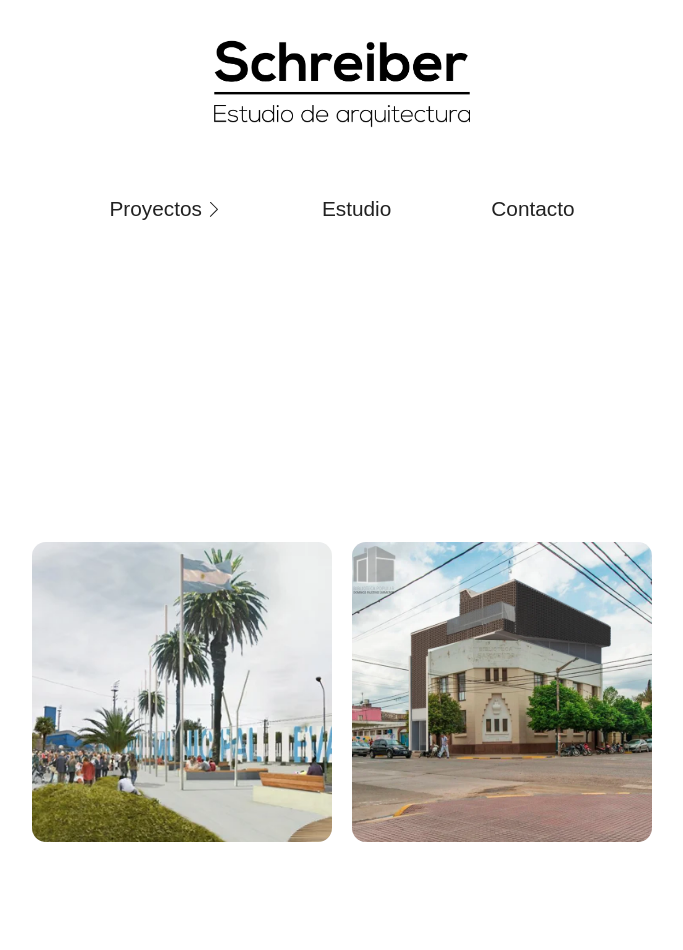
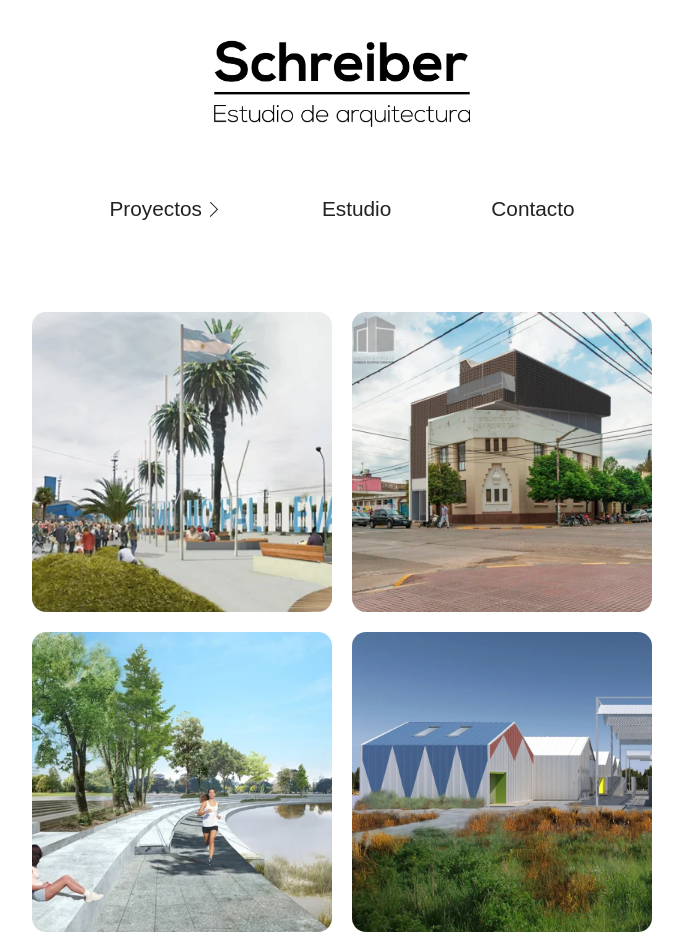
Before and after one commit to MizzioCoding/Arquitecto2, a React (Vite) app: page / in a window 1280 px wide. Shown: the top 950 px of the page, without its empty margins (298-981 px from the left). Built offline with nearby package versions, Linux system fonts and the light colour scheme; a web font is replaced by a local one.

Commit message:
concursos con carrousell

```diff
--- a/components/Concursos.jsx
+++ b/components/Concursos.jsx
@@ -76,7 +76,7 @@ const Concursos = () => {
       {/* Mostrar las imágenes por carpeta */}
       {Object.keys(imagenesPorCarpeta).map((carpeta, index) => (
         <div key={index}>
-          <h2>{carpeta}</h2>
+          {carpeta !== 'undefined' && <h2>{normalizeName(carpeta)}</h2>}
           {imagenesPorCarpeta[carpeta] && imagenesPorCarpeta[carpeta].length > 0 && (
             <Carrousel images={imagenesPorCarpeta[carpeta]} />
           )}
--- a/components/Gallery.jsx
+++ b/components/Gallery.jsx
@@ -7,6 +7,17 @@ import { useInView } from "react-intersection-observer";
 // Importar las imágenes directamente
 import img1 from '../src/assets/Concursos/Concurso_Urbano_Imagina_Bolivar/1.webp';
 import img2 from '../src/assets/Concursos/Concurso_Biblioteca_Sarmiento/1.webp';
+import portadaCosta from "../src/assets/Concursos/Concurso_Costa_Urbana/1.webp";
+import portadaHawa from "../src/assets/Concursos/Concurso_Hawa/1.webp";
+import portadaSumInta from "../src/assets/Concursos/Concurso_Sum_Inta/1.webp";
+import portadaSantaFe from "../src/assets/Viviendas/Santa_Fe/1.webp";
+import portadaAlberti from "../src/assets/Viviendas/Alberti/1.webp";
+import portadaSanSebastian from "../src/assets//Viviendas/San_Sebastian_A1/1.webp";
+import portadaSmata from "../src/assets/Viviendas/Smata/1.webp";
+import portadaEstudioINA from "../src/assets/Comercial/Estudio_INA/1.webp";
+import portadaDino from "../src/assets/Comercial/DINO/1.webp";
+import portadaManuela from "../src/assets/Reformas/Manuela_Pedraza/Renders/1.webp";
+import portadaTerrada from "../src/assets/Reformas/Cocina_Terrada/1.webp";
 
 const Gallery = () => {
   const navigate = useNavigate();
@@ -15,7 +26,18 @@ const Gallery = () => {
   // Usa las imágenes importadas en lugar de las rutas relativas
   const images = [
     { src: img1, srctxt: '../src/assets/Concursos/Concurso_Urbano_Imagina_Bolivar/1.webp', text: "CONCURSO Urbano Imagina Bolivar" },
-    { src: img2, srctxt: '../src/assets/Concursos/Concurso_Biblioteca_Sarmiento/1.webp', text: "CONCURSO Urbano Imagina Bolivar" },
+    { src: img2, srctxt: '../src/assets/Concursos/Concurso_Biblioteca_Sarmiento/1.webp', text: "CONCURSO Biblioteca Sarmiento" },
+    { src: portadaCosta, srctxt: '../src/assets/Concursos/Concurso_Costa_Urbana/1.webp', text: "CONCURSO Costa Urbana" },
+    { src: portadaHawa, srctxt: '../src/assets/Concursos/Concurso_Hawa/1.webp', text: "CONCURSO Hawa" },
+    { src: portadaSumInta, srctxt: '../src/assets/Concursos/Concurso_Sum_Inta/1.webp', text: "CONCURSO Sum Inta" },
+    { src: portadaSantaFe, srctxt: '../src/assets/Viviendas/Santa_Fe/1.webp', text: "VIVIENDAS Santa Fe" },
+    { src: portadaAlberti, srctxt: '../src/assets/Viviendas/Alberti/1.webp', text: "VIVIENDAS Alberti" },
+    { src: portadaSanSebastian, srctxt: '../src/assets/Viviendas/San_Sebastian_A1/1.webp', text: "VIVIENDAS San Sebastian" },
+    { src: portadaSmata, srctxt: '../src/assets/Viviendas/Smata/1.webp', text: "VIVIENDAS Smata" },
+    { src: portadaEstudioINA, srctxt: '../src/assets/Comercial/Estudio_INA/1.webp', text: "COMERCIAL Estudio INA" },
+    { src: portadaDino, srctxt: '../src/assets/Comercial/DINO/1.webp', text: "COMERCIAL DINO" },
+    { src: portadaManuela, srctxt: '../src/assets/Reformas/Manuela_Pedraza/1.webp', text: "REFORMAS Manuela Pedraza" },
+    { src: portadaTerrada, srctxt: '../src/assets/Reformas/Cocina_Terrada/1.webp', text: "REFORMAS Cocina Terrada" }
   ];
 
   const handleLoadMore = () => {
```
